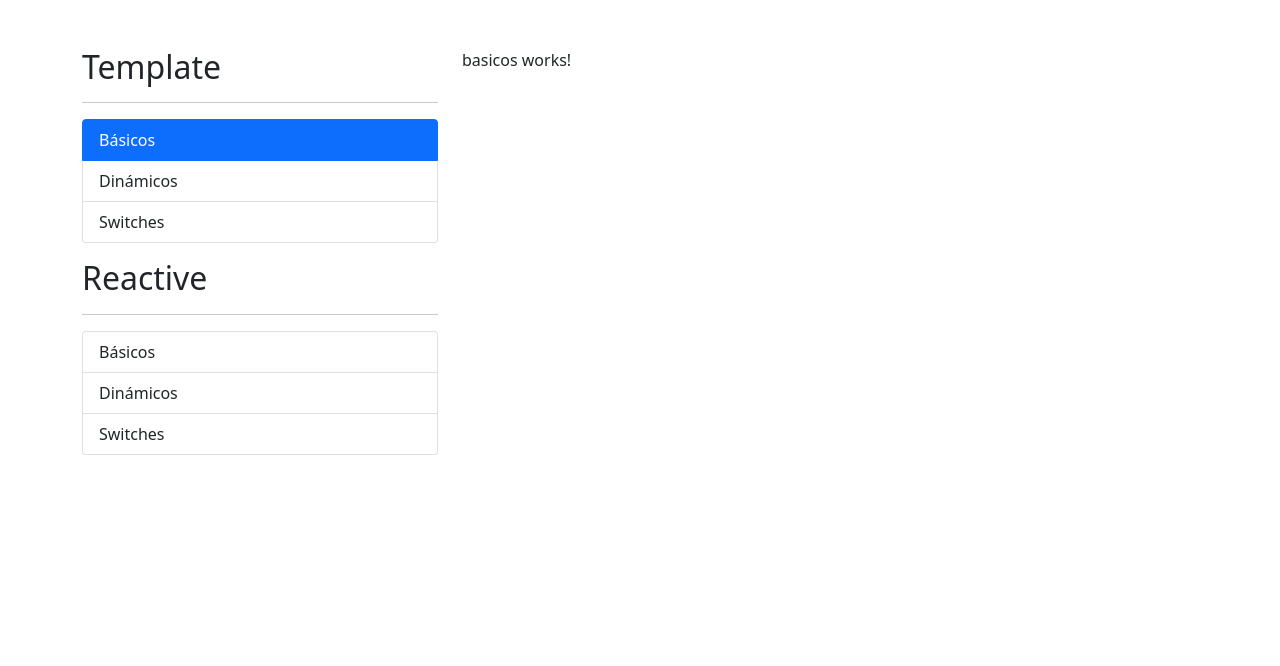
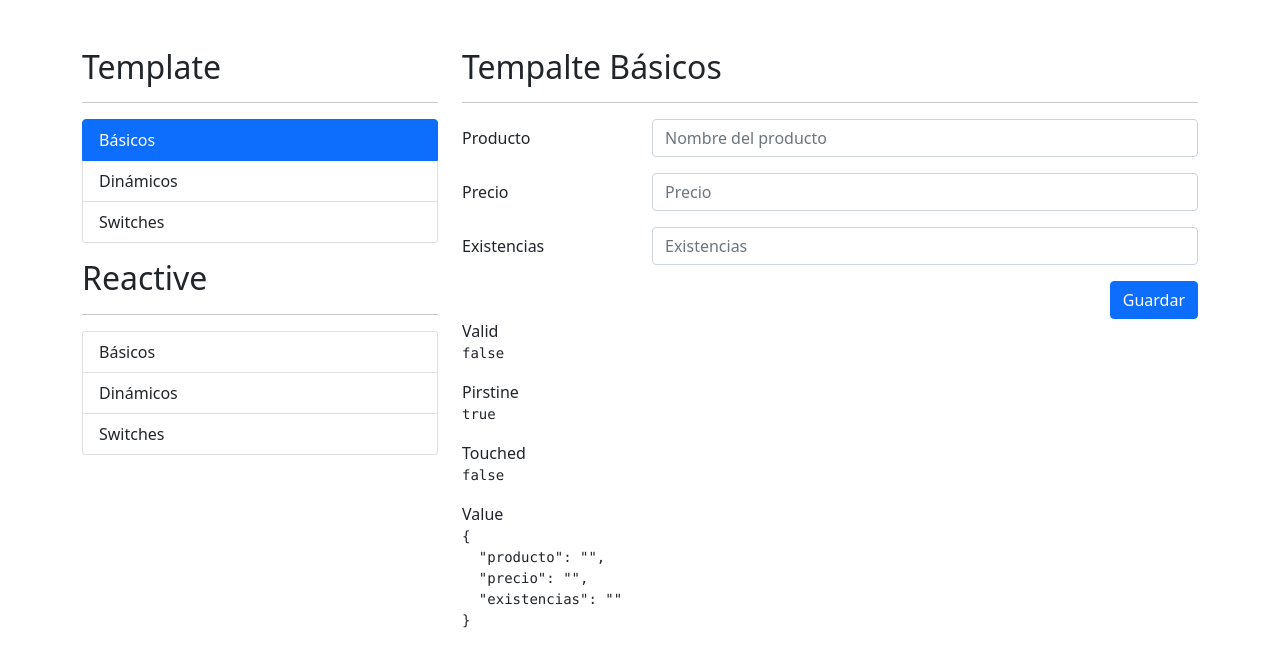
Before and after one commit to ElLuchoMan/FormulariosApp, an Angular app: page /template/basicos in a window 1280 px wide. Shown: the top 666 px of the page. Built offline with nearby package versions, Linux system fonts and the light colour scheme.

Commit message:
Validación de producto

```diff
--- a/src/app/template/basicos/basicos.component.html
+++ b/src/app/template/basicos/basicos.component.html
@@ -1 +1,45 @@
-<p>basicos works!</p>
+<h2>Tempalte Básicos</h2>
+<hr>
+<div class="row">
+    <div class="col">
+        <form (ngSubmit)="guardar(miFormulario)" #miFormulario="ngForm" autocomplete="off">
+            <!-- Producto -->
+            <div class="mb-3 row">
+                <label class="col-sm-3 col-form-label">Producto</label>
+                <div class="col-sm-9"> <input type="text" class="form-control" ngModel name="producto" required
+                        placeholder="Nombre del producto" minlength="3"><span
+                        *ngIf="miFormulario.controls.producto?.invalid && miFormulario.controls.producto?.touched" class="form-text text-danger">Debe ser de 3
+                        letras</span> </div>
+            </div>
+            <!-- Precio -->
+            <div class="mb-3 row">
+                <label class="col-sm-3 col-form-label">Precio</label>
+                <div class="col-sm-9"> <input type="number" class="form-control" ngModel name="precio" required
+                        placeholder="Precio" min="0"></div>
+            </div>
+            <!-- Existencias -->
+            <div class="mb-3 row">
+                <label class="col-sm-3 col-form-label">Existencias</label>
+                <div class="col-sm-9"> <input type="number" class="form-control" ngModel name="existencias" required
+                        placeholder="Existencias" min="0"></div>
+            </div>
+            <div class="row">
+                <div class="col">
+                    <button type="submit" class="btn btn-primary float-end">Guardar</button>
+                </div>
+            </div>
+        </form>
+    </div>
+</div>
+<div class="row">
+    <div class="col">
+        <span>Valid</span>
+        <pre>{{miFormulario.valid}}</pre>
+        <span>Pirstine</span>
+        <pre>{{miFormulario.pristine}}</pre>
+        <span>Touched</span>
+        <pre>{{miFormulario.touched}}</pre>
+        <span>Value</span>
+        <pre>{{miFormulario.value|json}}</pre>
+    </div>
+</div>
--- a/src/app/template/basicos/basicos.component.ts
+++ b/src/app/template/basicos/basicos.component.ts
@@ -1,4 +1,5 @@
-import { Component, OnInit } from '@angular/core';
+import { Component} from '@angular/core';
+import { NgForm } from '@angular/forms';
 
 @Component({
   selector: 'app-basicos',
@@ -6,11 +7,9 @@ import { Component, OnInit } from '@angular/core';
   styles: [
   ]
 })
-export class BasicosComponent implements OnInit {
+export class BasicosComponent {
 
-  constructor() { }
-
-  ngOnInit(): void {
-  }
-
+guardar(miFormulario:NgForm){
+  console.log(miFormulario.value);
 }
+}
--- a/src/app/template/template.module.ts
+++ b/src/app/template/template.module.ts
@@ -5,13 +5,15 @@ import { TemplateRoutingModule } from './template-routing.module';
 import { BasicosComponent } from './basicos/basicos.component';
 import { DinamicosComponent } from './dinamicos/dinamicos.component';
 import { SwitchesComponent } from './switches/switches.component';
+import { FormsModule } from '@angular/forms';
 
 
 @NgModule({
   declarations: [BasicosComponent, DinamicosComponent, SwitchesComponent],
   imports: [
     CommonModule,
-    TemplateRoutingModule
+    TemplateRoutingModule,
+    FormsModule,
   ]
 })
 export class TemplateModule { }
```
